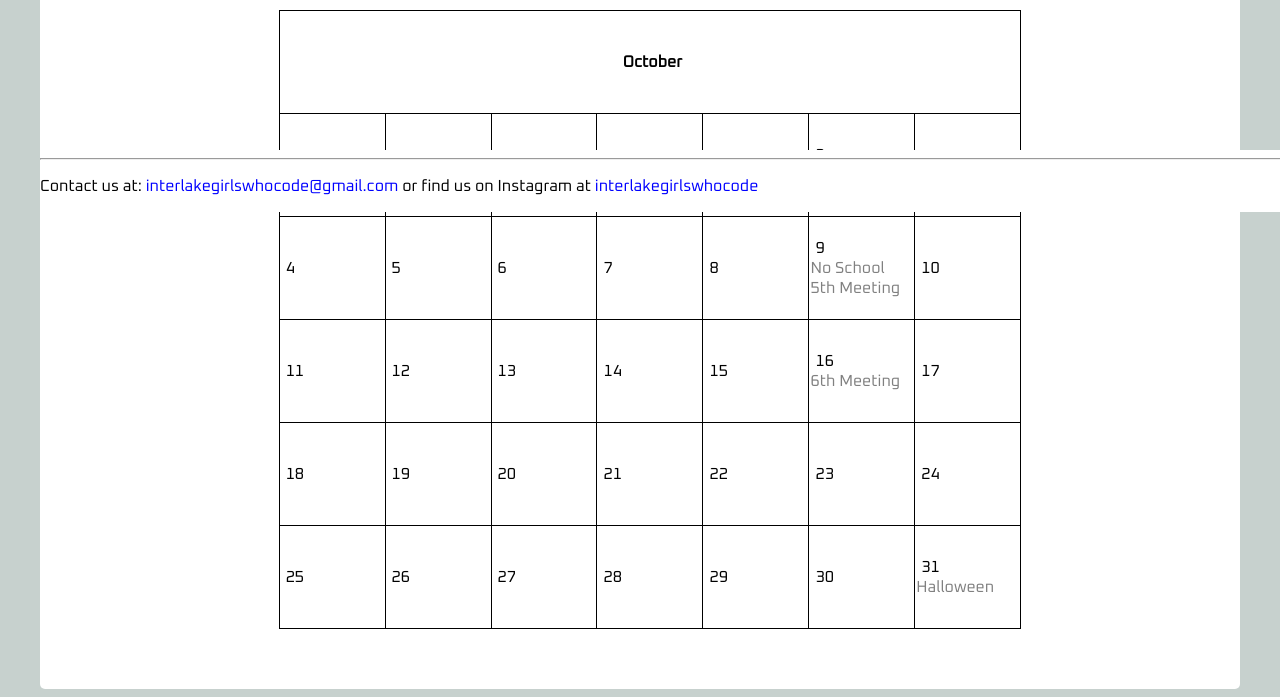
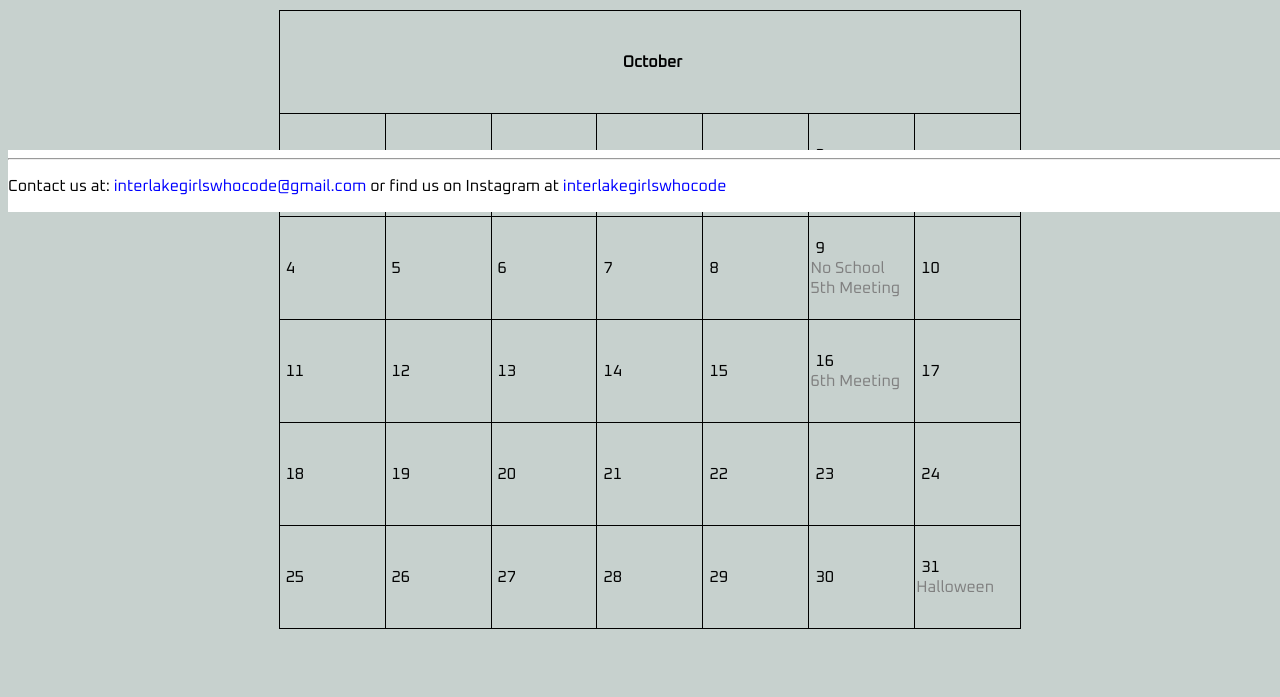
Before and after one commit to GWCinterlake/GWCinterlake.github.io, a plain HTML site: page index.html in a window 1280 px wide. Shown: the part 588-1285 px from the top of the page. Drawn offline with Linux system fonts and the light colour scheme.

Commit message:
remove gray surround and fix navbar

```diff
--- a/index.html
+++ b/index.html
@@ -7,7 +7,6 @@
     <link href="https://fonts.googleapis.com/css?family=Oxanium&display=swap" rel="stylesheet">
   </head>
   <body>
-  <div class="website">
 
     <!--test test 123-->
     <h1 class="title"><center>IHS Girls Who Code 2019-2020</center></h1>
@@ -117,7 +116,6 @@
       <hr>
       <p>Contact us at: <span style="color:blue"> interlakegirlswhocode@gmail.com</span> or find us on Instagram at <span style="color:blue"> interlakegirlswhocode </span></p>
     </footer>
-  </div>
   <!--test test-->
   </body>
 </html>
```
